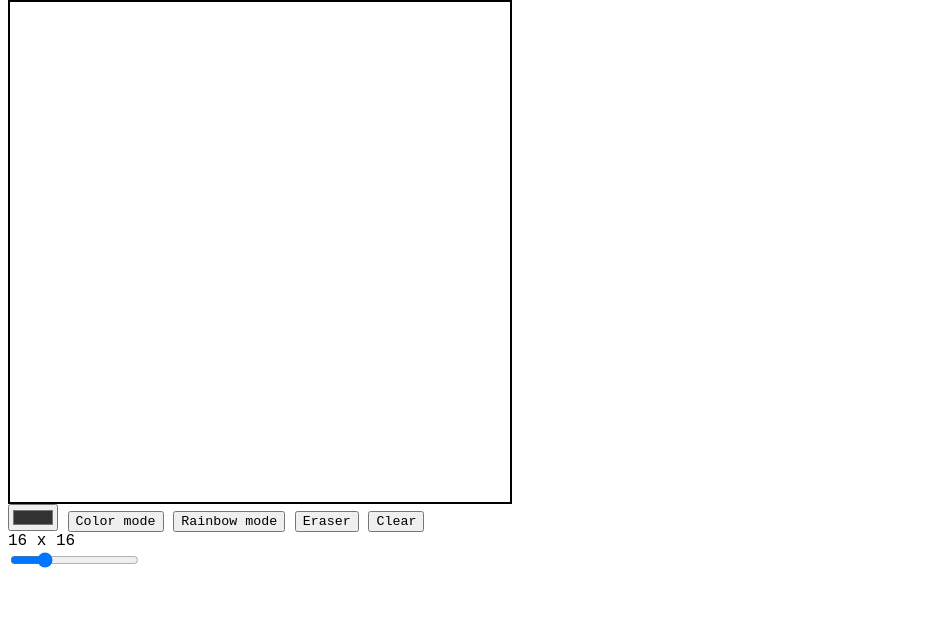
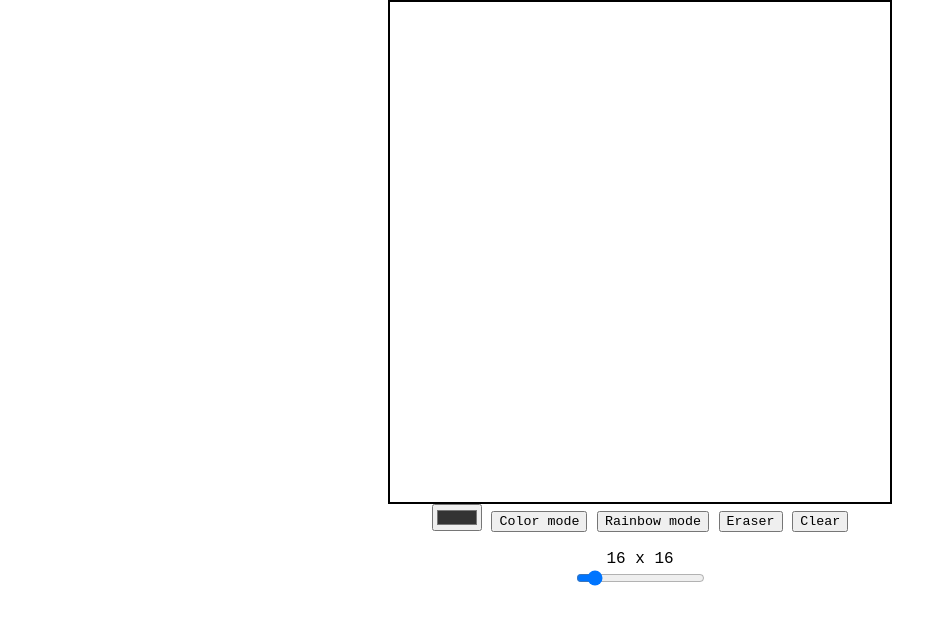
Before and after one commit to ethanwong888/etch-a-sketch, a plain HTML site: page index.html in a window 1280 px wide. Shown: the part 80-704 px from the top of the page, without its empty margins (0-947 px from the left). Drawn offline with Linux system fonts and the light colour scheme.

Commit message:
adjusting maximum grid size, and centering objects in center of screen

```diff
--- a/index.html
+++ b/index.html
@@ -10,14 +10,21 @@
 
 <body>
   <h1>etch-a-sketch</h1>
+  <div class="drawing">
     <div class="container"></div>
+
+    <div class="options">
       <input id="colorPicker" type="color" value="#333333" />
       <button id="colorBtn">Color mode</button>
       <button id="rainbowBtn">Rainbow mode</button>
       <button id="eraserBtn">Eraser</button>
       <button id="clearBtn">Clear</button>
+      <br>
+      <br>
       <div id="gridSize" class="size-value">16 x 16</div>
-  <input id="sizeSlider" type="range" value="16" min="1" max="64" />
+      <input id="sizeSlider" type="range" value="16" min="1" max="150"/>
+    </div>
+  </div>
 
   <script src="script.js"></script>
 </body>
--- a/style.css
+++ b/style.css
@@ -1,23 +1,30 @@
 * {
   font-family: 'Roboto Mono', monospace;
+}
+
+body{
+  text-align: center;;
+}
+.drawing {
+  display: flex;
+  flex-direction: column;
+  justify-content: center;
+}
+
+button {
+  /* width: 20px;
+  height: 10px; */
 }
 
 .container {
   display: grid;
   width: 500px;
   height: 500px;
+  align-self: center;;
 
   border: 2px solid black;
 }
 
 #pixel {
-  /* height: 1fr;
-  /* width: 1fr; */
-  /* margin: 0px;
-  border: 1px solid green; */
   user-select: none;
 }
-
-/* #pixel:hover {
-  background-color: black;
-} */
```
Lines whose indentation alone changed are shown as unchanged.
